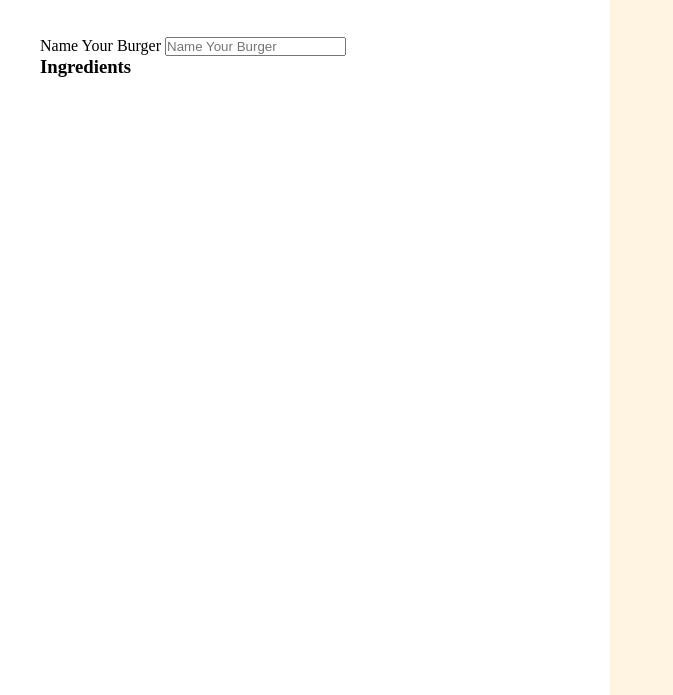
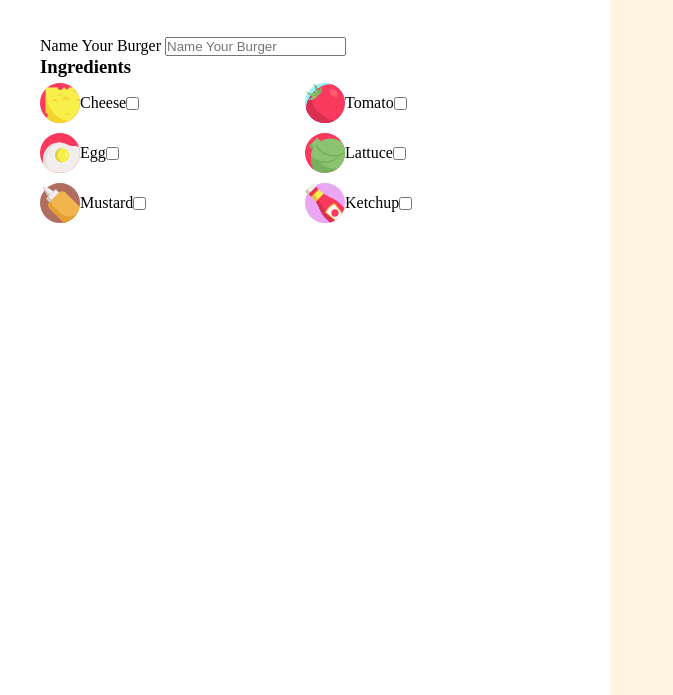
Before and after one commit to ValcanoverKarin/js-burger, a plain HTML site: page index.html in a window 1280 px wide. Shown: the part 105-800 px from the top of the page, without its empty margins (0-673 px from the left). Drawn offline with Linux system fonts and the light colour scheme.

Commit message:
ingredients section

```diff
--- a/css/style.css
+++ b/css/style.css
@@ -30,7 +30,18 @@ main {
     padding: 40px;
 }
 
+main img {
+    height: 40px;
+}
+
 .container {
     display: flex;
     flex-wrap: wrap;
 }
+
+.container .ingredient {
+    width: 50%;
+    padding: 5px 0;
+    display: flex;
+    align-items: center;
+}
--- a/index.html
+++ b/index.html
@@ -26,10 +26,50 @@
             </div>
             <!--end name burger section-->
 
+            <!--ingredients section-->
             <div>
                 <h3>Ingredients</h3>
-                <div class="container"></div>
+                <div class="container">
+                    <!--cheese-->
+                    <div class="ingredient">
+                        <img src="img /cheese.svg" alt="">
+                        <label for="cheese">Cheese</label>
+                        <input id="cheese" type="checkbox">
+                    </div>
+                    <!--tomato-->
+                    <div class="ingredient">
+                        <img src="img /tomato.svg" alt="">
+                        <label for="tomato">Tomato</label>
+                        <input id="tomato" type="checkbox">
+                    </div>
+                    <!--egg-->
+                    <div class="ingredient">
+                        <img src="img /fried-egg.svg" alt="">
+                        <label for="egg">Egg</label>
+                        <input id="egg" type="checkbox">
+                    </div>
+                    <!--lattuce-->
+                    <div class="ingredient">
+                        <img src="img /lettuce.svg" alt="">
+                        <label for="lattuce">Lattuce</label>
+                        <input id="lattuce" type="checkbox">
+                    </div>
+                    <!--mustard-->
+                    <div class="ingredient">
+                        <img src="img /mustard.svg" alt="">
+                        <label for="mustard">Mustard</label>
+                        <input id="mustard" type="checkbox">
+                    </div>
+                    <!--ketchup-->
+                    <div class="ingredient">
+                        <img src="img /ketchup.svg" alt="">
+                        <label for="ketchup">Ketchup</label>
+                        <input id="ketchup" type="checkbox">
+                    </div>
+                </div>
+                <!--end ingredients section-->
             </div>
+            <!--end ingredients section-->
         </main>
         <!--END MAIN-->
     </div>
```
